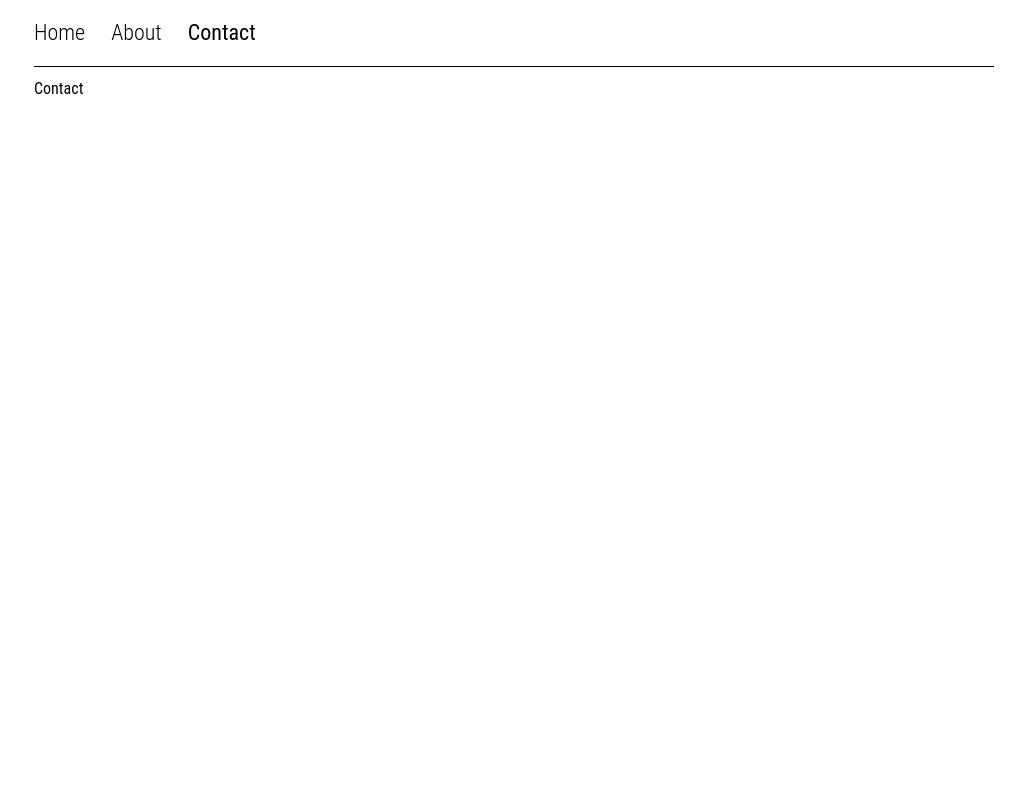
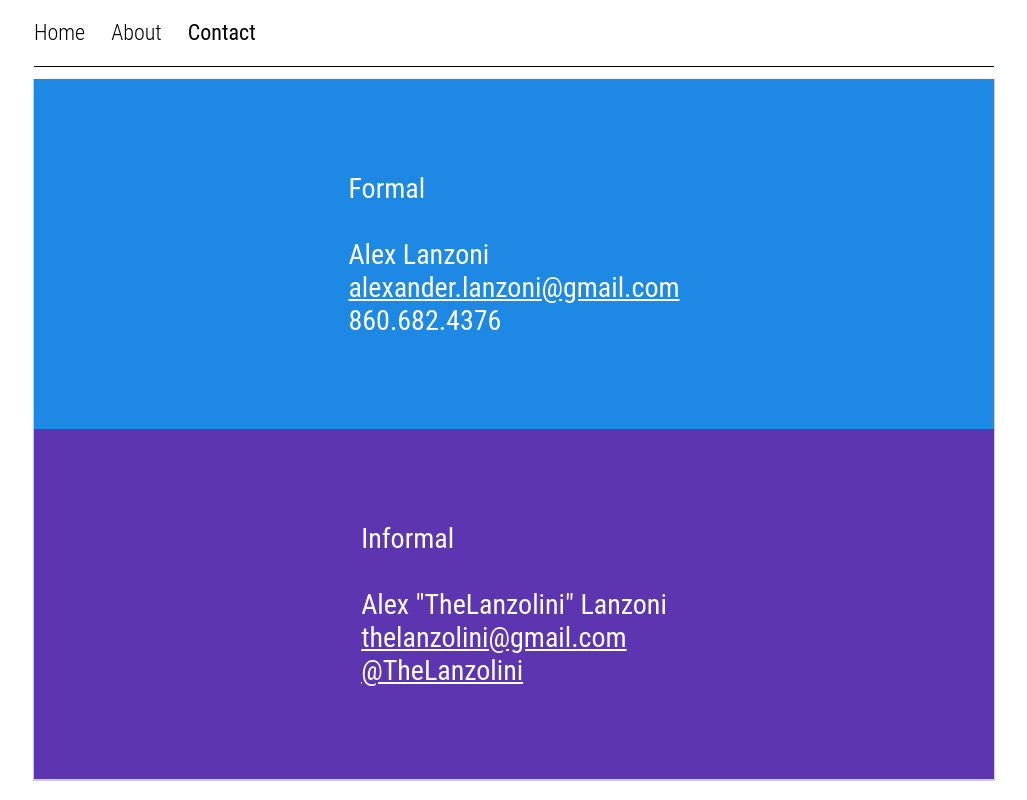
Before and after one commit to TheLanzolini/portfolio, a React app: page /contact in a window 1280 px wide. Shown: the whole page, without its empty margins (126-1153 px from the left). Built offline with nearby package versions, Linux system fonts and the light colour scheme; the HTML template or start-up script is replaced by a standard one.

Commit message:
home and contact edits

```diff
--- a/src/App.css
+++ b/src/App.css
@@ -4,6 +4,9 @@ html {
 body {
   margin: 0;
 }
+a {
+  color: white;
+}
 * {
   -webkit-font-smoothing: antialiased;
   -mac-osx-font-smoothing: greyscale;
--- a/src/App.js
+++ b/src/App.js
@@ -20,7 +20,7 @@ class App extends React.Component {
       <AppContainer>
         <Helmet
           htmlAttributes={{ lang: 'en', amp: undefined }}
-          titleTemplate="%s | React App"
+          titleTemplate="Alex Lanzoni Portfolio | %s"
           titleAttributes={{ itemprop: 'name', lang: 'en' }}
           meta={[
             { name: 'description', content: 'Server side rendering example' },
--- a/src/common/TextPanel/index.js
+++ b/src/common/TextPanel/index.js
@@ -3,14 +3,14 @@ import styled from 'styled-components'
 import PropTypes from 'prop-types'
 
 const TextPanel = (props) => {
-  const { color, backgroundColor } = props
+  const { color, backgroundColor, fontSize } = props
   const StyledTextPanel = styled.div`
     display: flex;
     justify-content: center;
     align-items: center;
     flex-direction: column;
     flex: 1;
-    font-size: 40px;
+    font-size: ${fontSize};
     position: relative;
     ${color ? `color: ${color}` : ''};
     ${backgroundColor ? `background-color: ${backgroundColor}` : ''};
@@ -23,11 +23,13 @@ const TextPanel = (props) => {
 TextPanel.defaultProps = {
   color: 'black',
   backgroundColor: 'transparent',
+  fontSize: '40px',
 }
 
 TextPanel.propTypes = {
   color: PropTypes.string.isRequired,
   backgroundColor: PropTypes.string.isRequired,
+  fontSize: PropTypes.string.isRequired,
 }
 
 export default TextPanel
--- a/src/common/WideSection/index.js
+++ b/src/common/WideSection/index.js
@@ -3,7 +3,7 @@ import styled from 'styled-components'
 
 const WideSection = styled.div`
   width: 100%;
-  height: 480px;
+  height: 350px;
   box-shadow: ${global_box_shadow};
   display: flex;
   overflow: hidden;
--- a/src/pages/Contact/index.js
+++ b/src/pages/Contact/index.js
@@ -1,5 +1,38 @@
 import React from 'react'
+import { Helmet } from 'react-helmet'
+import WideSection from 'common/WideSection'
+import TextPanel from 'common/TextPanel'
 
 export default () => (
-  <div>Contact</div>
+  <div>
+    <Helmet title="Contact" />
+    <WideSection>
+      <TextPanel fontSize="28px" backgroundColor="#1E88E5" color="white">
+        <span>
+          Formal
+          <br />
+          <br />
+          Alex Lanzoni
+          <br />
+          <a href="mailto:alexander.lanzoni@gmail.com">alexander.lanzoni@gmail.com</a>
+          <br />
+          860.682.4376
+        </span>
+      </TextPanel>
+    </WideSection>
+    <WideSection>
+      <TextPanel fontSize="28px" backgroundColor="#5E35B1" color="white">
+        <span>
+          Informal
+          <br />
+          <br />
+          Alex "TheLanzolini" Lanzoni
+          <br />
+          <a href="mailto:thelanzolini@gmail.com">thelanzolini@gmail.com</a>
+          <br />
+          <a target="_blank" href="https://twitter.com/thelanzolini">@TheLanzolini</a>
+        </span>
+      </TextPanel>
+    </WideSection>
+  </div>
 )
--- a/src/pages/Home/index.js
+++ b/src/pages/Home/index.js
@@ -1,8 +1,8 @@
 import React from 'react'
 import WideSection from 'common/WideSection'
 import TextPanel from 'common/TextPanel'
-import styled from 'styled-components'
-import myface from './myface.jpeg'
+import styled, { keyframes } from 'styled-components'
+import myface from 'images/myface.jpeg'
 import { Helmet } from 'react-helmet'
 
 const MyFace = styled.img`
@@ -18,19 +18,79 @@ const Caption = styled.p`
   text-align: center;
 `
 
+const fadeInLeft = keyframes`
+  0% {
+    opacity: 0.0;
+    transform: translateX(-5%);
+  }
+  50% {
+    opacity: 0.0;
+    transform: translateX(-5%);
+  }
+  100% {
+    opacity: 1.0;
+    transform: translateX(0%);
+  }
+`
+
+const fadeInRight = keyframes`
+  0% {
+    opacity: 0.0;
+    transform: translateX(5%);
+  }
+  50% {
+    opacity: 0.0;
+    transform: translateX(5%);
+  }
+  100% {
+    opacity: 1.0;
+    transform: translateX(0%);
+  }
+`
+
+const fadeInTop = keyframes`
+  0% {
+    opacity: 0.0;
+    transform: translateY(-5%);
+  }
+  100% {
+    opacity: 1.0;
+    transform: translateY(0%);
+  }
+`
+
+const FadeInTop = styled.div`
+  animation: ${fadeInTop} 0.75s ease;
+`
+
+const TextFadeIn = styled.span`
+  animation: ${fadeInLeft} 0.75s ease;
+`
+
+const MyFaceFadeIn = styled.span`
+  animation ${fadeInRight} 0.75s ease;
+  text-align: center;
+`
+
 export default () => (
+  <FadeInTop>
     <WideSection>
-    <Helmet title="WAT" />
+      <Helmet title="Home" />
       <TextPanel color="white" backgroundColor="#FF9800">
+        <TextFadeIn>
           Alex Lanzoni
           <br />
           FE Web Developer
           <br />
-      Gamer
+          and Gamer
+        </TextFadeIn>
       </TextPanel>
       <TextPanel>
+        <MyFaceFadeIn>
           <MyFace src={myface} />
           <Caption>My smug face. Circa 2017.</Caption>
+        </MyFaceFadeIn>
       </TextPanel>
     </WideSection>
+  </FadeInTop>
 )
```
Also changed, not shown: src/images/myface.jpeg (renamed from src/pages/Home/myface.jpeg), 1 other file (tests, documents, lock files or other folders). Lines whose indentation alone changed are shown as unchanged.
